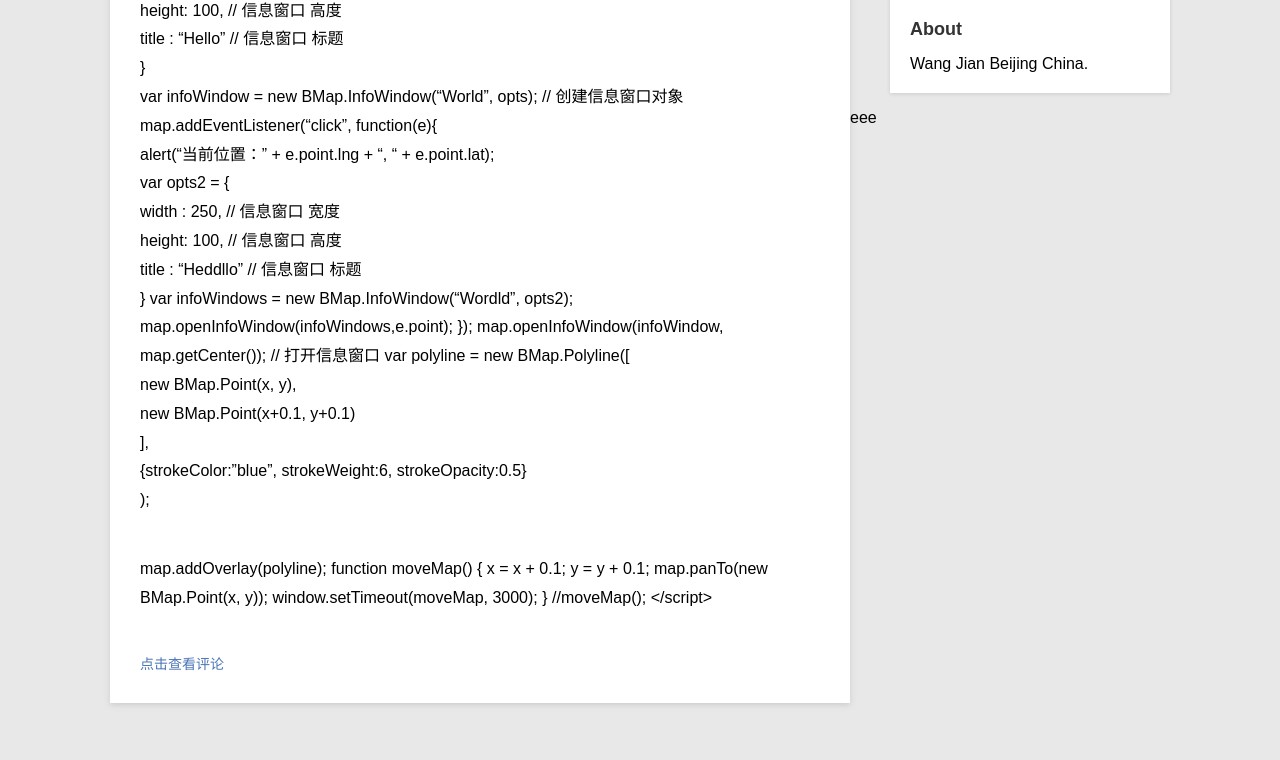
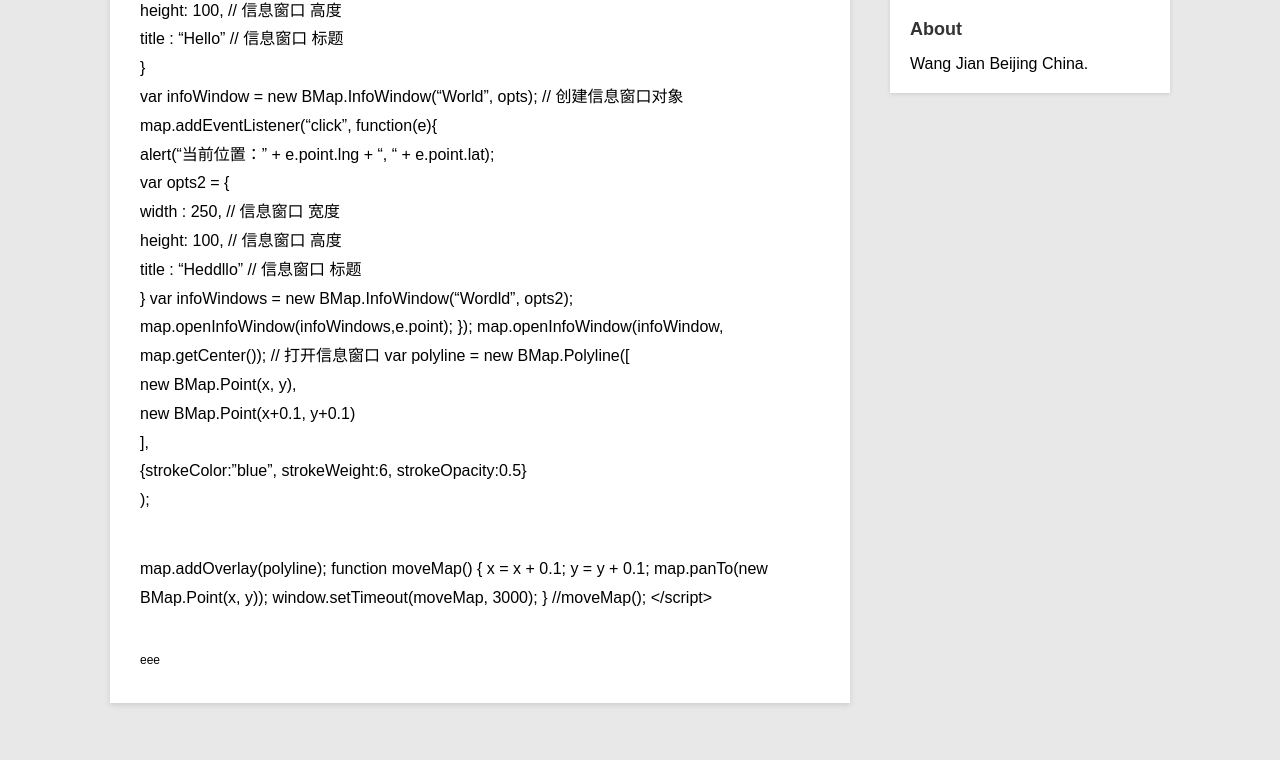
Before and after one commit to JuuW/blog, a Jekyll site: the page built from _posts/blog/2015-06-10-bd-map.md, in a window 1280 px wide. Shown: the part 441-1201 px from the top of the page. Built offline with Jekyll 4.4.1, drawn with Linux system fonts in a browser that asks for light colours.

Commit message:
Update post.html

```diff
--- a/_layouts/post.html
+++ b/_layouts/post.html
@@ -44,8 +44,9 @@
                 })()
                 </script>
             </div>
-            <a href="#" class="comment" onclick="return false;">点击查看评论</a>
-            <div id="disqus_thread"></div>
+            {% include comments.html %}
+            <!--<a href="#" class="comment" onclick="return false;">点击查看评论</a>
+            <div id="disqus_thread"></div> -->
         </div>
     </div>
 
@@ -74,5 +75,5 @@
 
     </div>
 </div>
-{% include comments.html %}
+
 <script src="/js/post.js" type="text/javascript"></script>
```
